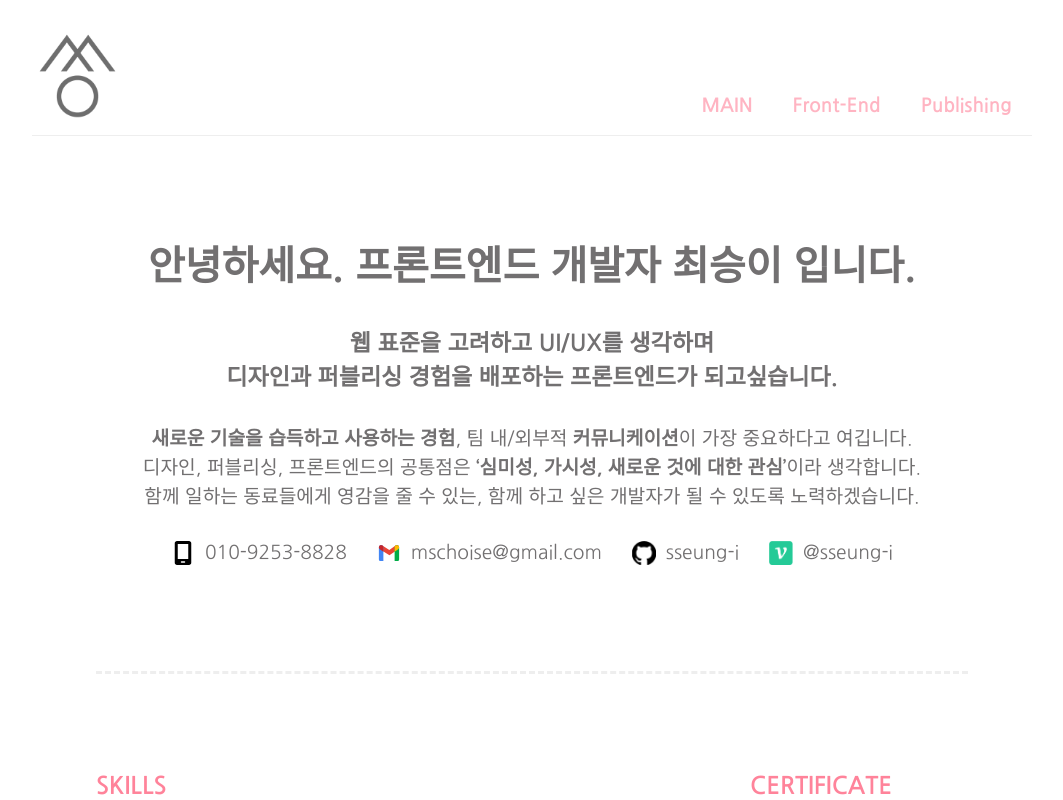
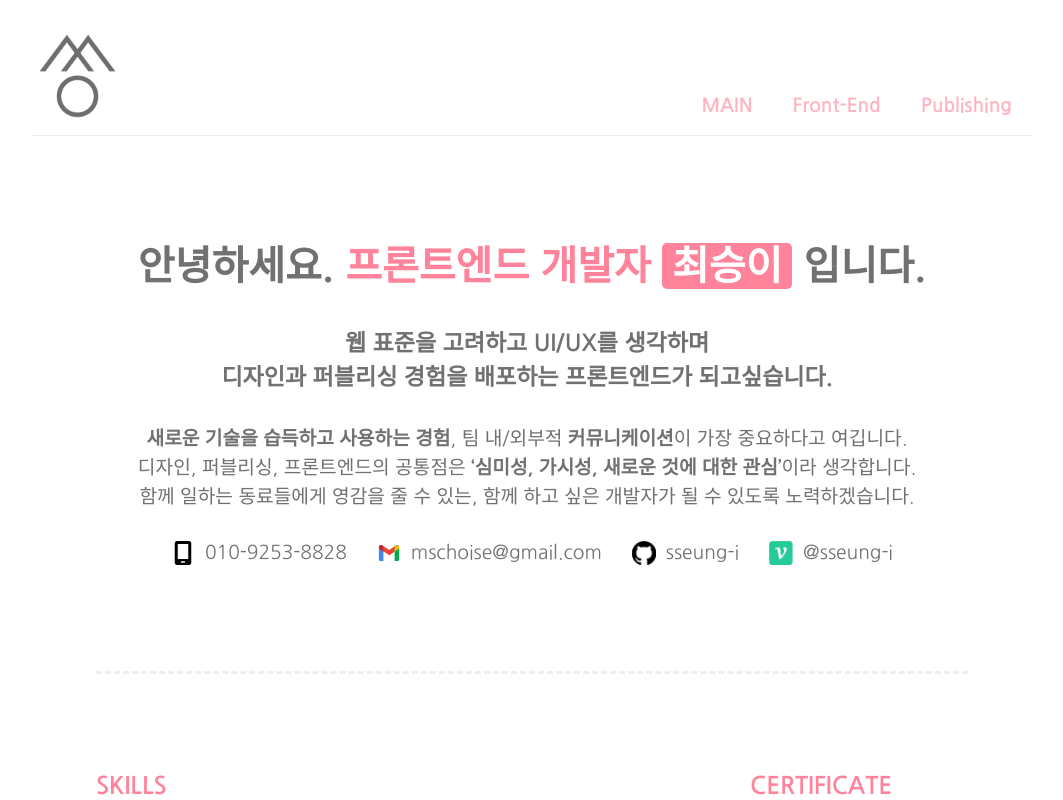
Before and after one commit to sseung-i/fe_portfolio_ver.1, a Next.js app: page / in a window 1280 px wide. Shown: the top 800 px of the page, without its empty margins (108-1171 px from the left). Built offline with nearby package versions, Linux system fonts and the light colour scheme.

Commit message:
main point 수정

```diff
--- a/pages/index.js
+++ b/pages/index.js
@@ -2,22 +2,6 @@ import Image from "next/image";
 import Link from "next/link";
 import { useContext } from "react";
 import { TestContext } from "../components/MediaQueryProvider";
-
-const introduce = {
-  desktop: `안녕하세요. 프론트엔드 개발자 최승이 입니다.`,
-  lap: `안녕하세요.
-프론트엔드 개발자 최승이 입니다.
-`,
-  tab: `안녕하세요.
-프론트엔드 개발자
-최승이 입니다.`,
-};
-
-const summary = {
-  desktop: `웹 표준을 고려하고 UI/UX를 생각하며 디자인과 퍼블리싱 경험을 배포하는 프론트엔드가 되고싶습니다.`,
-  lap: `웹 표준을 고려하고 UI/UX를 생각하며
-디자인과 퍼블리싱 경험을 배포하는 프론트엔드가 되고싶습니다.`,
-};
 
 export default function Index() {
   const { isDesktop, isLap, isTab } = useContext(TestContext);
@@ -26,11 +10,27 @@ export default function Index() {
     <section className="maxWidthWrap">
       <article className="introduce">
         {isDesktop ? (
-          <h1>{introduce.desktop}</h1>
+          <h1>
+            안녕하세요. <span className="spanPoint">프론트엔드 개발자</span>{" "}
+            <span className="spanName">최승이</span> 입니다.
+          </h1>
         ) : isLap ? (
-          <h1>{introduce.lap}</h1>
+          <h1>
+            안녕하세요.
+            <br />
+            <span className="spanPoint">프론트엔드 개발자</span>{" "}
+            <span className="spanName">최승이</span> 입니다.
+          </h1>
         ) : (
-          isTab && <h1>{introduce.tab}</h1>
+          isTab && (
+            <h1>
+              안녕하세요.
+              <br />
+              <span className="spanPoint">프론트엔드 개발자</span>
+              <br />
+              <span className="spanName">최승이</span> 입니다.
+            </h1>
+          )
         )}
         <div>
           <p className="summary">
@@ -185,6 +185,17 @@ export default function Index() {
           /* text-align: ${isTab ? "left" : "center"}; */
         }
 
+        .spanPoint {
+          color: var(--common-main-color);
+        }
+
+        .spanName {
+          padding: 3px 10px;
+          background: var(--common-main-color);
+          color: #fff;
+          border-radius: 5px;
+        }
+
         h2 {
           margin: 100px 0 50px;
         }
```
